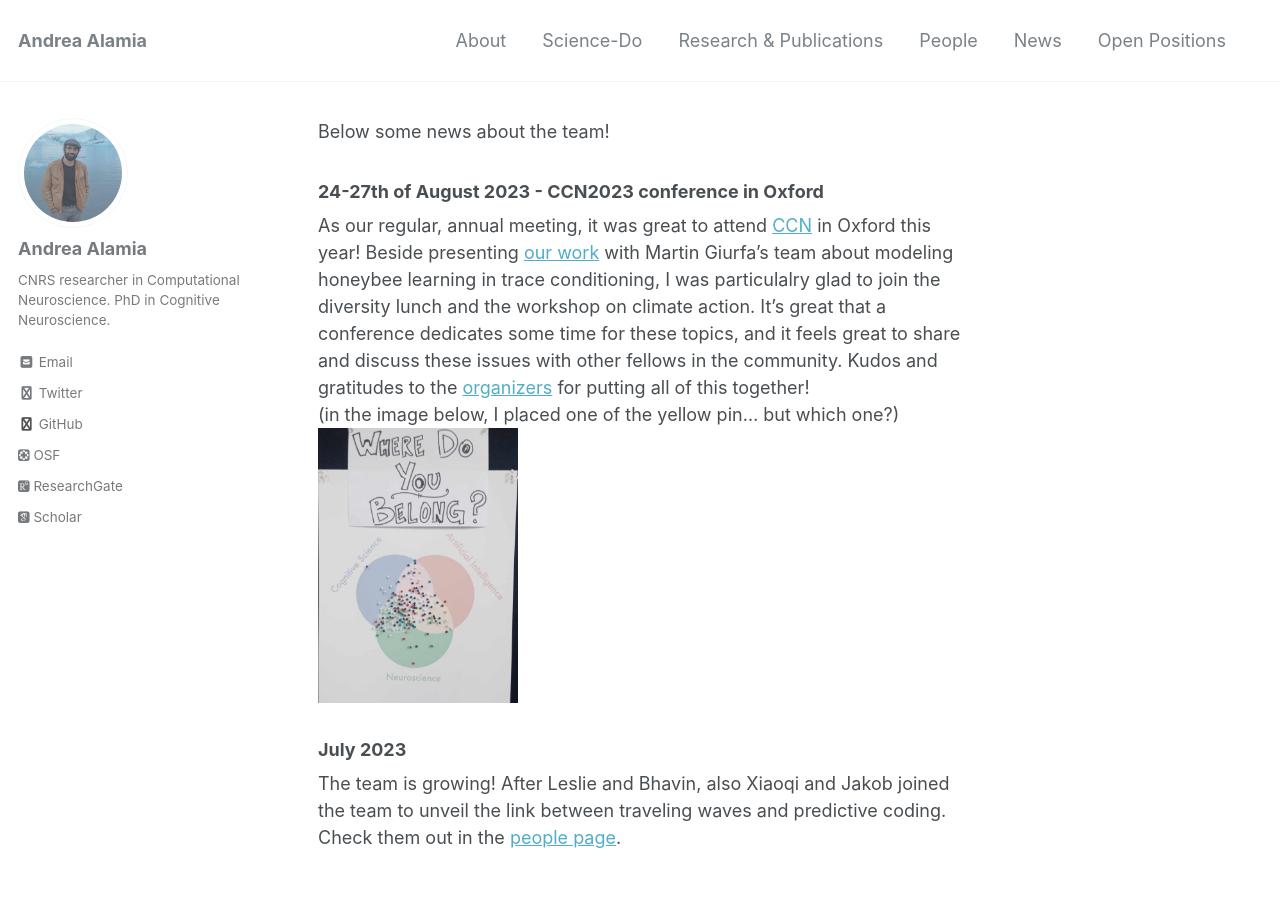
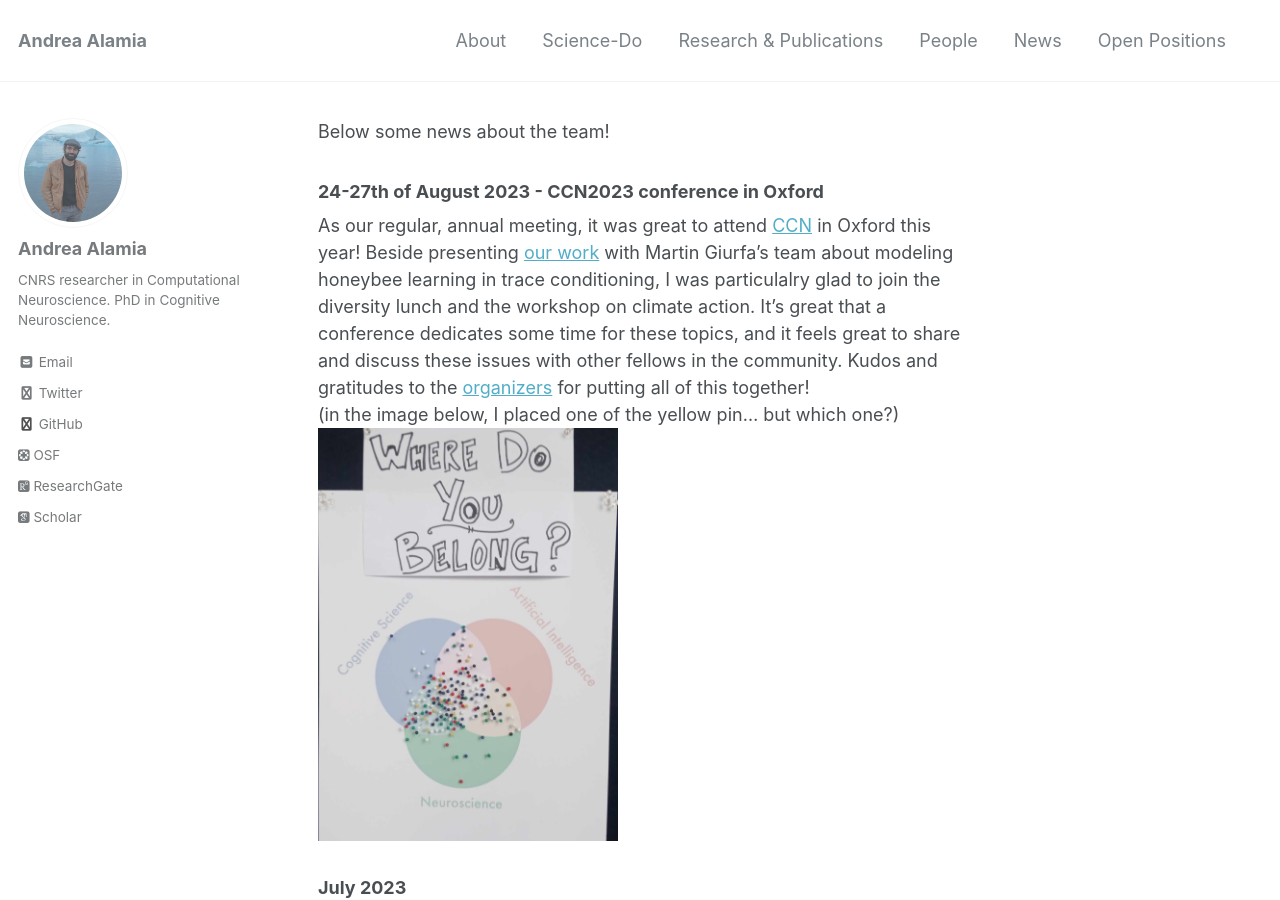
Before and after one commit to artipago/artipago.github.io, a Jekyll site: the page built from _pages/News.md, in a window 1280 px wide and 900 px high. Built offline with Jekyll 4.4.1, drawn with Linux system fonts in a browser that asks for light colours; nearby versions of some CDN libraries; some web fonts are replaced; library files that are not in the unit come from our copies.

Commit message:
Update News.md

```diff
--- a/_pages/News.md
+++ b/_pages/News.md
@@ -10,7 +10,7 @@ Below some news about the team! <br>
 ### 24-27th of August 2023 - CCN2023 conference in Oxford
 As our regular, annual meeting, it was great to attend <a href="https://2023.ccneuro.org/index.php">CCN</a> in Oxford this year! Beside presenting <a href="https://2023.ccneuro.org/proceedings/0000414.pdf">our work</a> with Martin Giurfa's team about modeling honeybee learning in trace conditioning, I was particulalry glad to join the diversity lunch and the workshop on climate action. It's great that a conference dedicates some time for these topics, and it feels great to share and discuss these issues with other fellows in the community. Kudos and gratitudes to the <a href="https://2023.ccneuro.org/organizers.php">organizers</a> for putting all of this together! <br>
 (in the image below, I placed one of the yellow pin... but which one?)
-<img src="/assets/images/ccn2023.jpg" width="200" height="300">
+<img src="/assets/images/ccn2023.jpg" width="300" height="400">
 <br>
 
 ### July 2023
```
